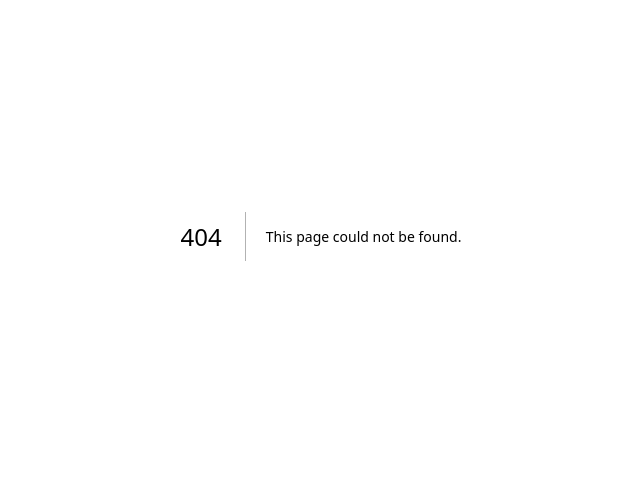
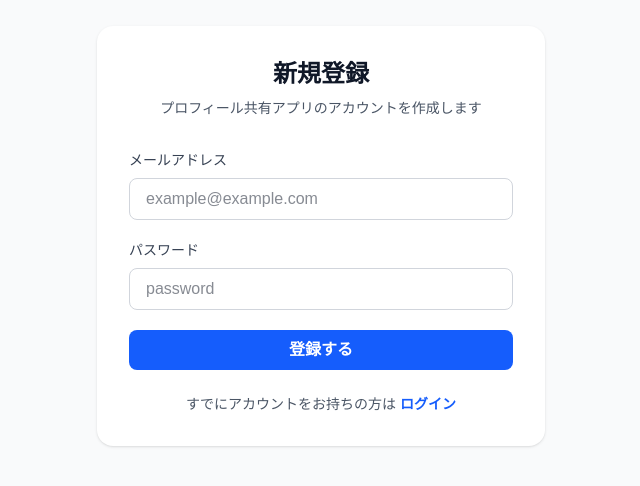
Before and after one commit to kazu0801-b/profile-app, a Next.js app: page /signup in a window 1280 px wide. Before the commit this address had no page. Shown: the part 164-650 px from the top of the page, without its empty margins (319-959 px from the left). Built offline with nearby package versions, Linux system fonts and the light colour scheme.

Commit message:
feat: add auth pages

```diff
--- /dev/null
+++ b/src/app/login/page.tsx
@@ -0,0 +1,65 @@
+import Link from 'next/link'
+
+export default function LoginPage() {
+  return (
+    <main className="flex min-h-screen items-center justify-center bg-gray-50 px-4">
+      <div className="w-full max-w-md rounded-2xl bg-white p-8 shadow">
+        <h1 className="text-center text-2xl font-bold text-gray-900">
+          ログイン
+        </h1>
+
+        <p className="mt-2 text-center text-sm text-gray-600">
+          プロフィール共有アプリにログインします
+        </p>
+
+        <form className="mt-8 space-y-5">
+          <div>
+            <label
+              htmlFor="email"
+              className="block text-sm font-medium text-gray-700"
+            >
+              メールアドレス
+            </label>
+            <input
+              id="email"
+              name="email"
+              type="email"
+              className="mt-2 w-full rounded-lg border border-gray-300 px-4 py-2 text-gray-900 outline-none focus:border-blue-500"
+              placeholder="example@example.com"
+            />
+          </div>
+
+          <div>
+            <label
+              htmlFor="password"
+              className="block text-sm font-medium text-gray-700"
+            >
+              パスワード
+            </label>
+            <input
+              id="password"
+              name="password"
+              type="password"
+              className="mt-2 w-full rounded-lg border border-gray-300 px-4 py-2 text-gray-900 outline-none focus:border-blue-500"
+              placeholder="password"
+            />
+          </div>
+
+          <button
+            type="submit"
+            className="w-full rounded-lg bg-blue-600 px-4 py-2 font-semibold text-white hover:bg-blue-700"
+          >
+            ログイン
+          </button>
+        </form>
+
+        <p className="mt-6 text-center text-sm text-gray-600">
+          アカウントをお持ちでない方は{' '}
+          <Link href="/signup" className="font-semibold text-blue-600">
+            新規登録
+          </Link>
+        </p>
+      </div>
+    </main>
+  )
+}
--- /dev/null
+++ b/src/app/signup/page.tsx
@@ -0,0 +1,65 @@
+import Link from 'next/link'
+
+export default function SignupPage() {
+  return (
+    <main className="flex min-h-screen items-center justify-center bg-gray-50 px-4">
+      <div className="w-full max-w-md rounded-2xl bg-white p-8 shadow">
+        <h1 className="text-center text-2xl font-bold text-gray-900">
+          新規登録
+        </h1>
+
+        <p className="mt-2 text-center text-sm text-gray-600">
+          プロフィール共有アプリのアカウントを作成します
+        </p>
+
+        <form className="mt-8 space-y-5">
+          <div>
+            <label
+              htmlFor="email"
+              className="block text-sm font-medium text-gray-700"
+            >
+              メールアドレス
+            </label>
+            <input
+              id="email"
+              name="email"
+              type="email"
+              className="mt-2 w-full rounded-lg border border-gray-300 px-4 py-2 text-gray-900 outline-none focus:border-blue-500"
+              placeholder="example@example.com"
+            />
+          </div>
+
+          <div>
+            <label
+              htmlFor="password"
+              className="block text-sm font-medium text-gray-700"
+            >
+              パスワード
+            </label>
+            <input
+              id="password"
+              name="password"
+              type="password"
+              className="mt-2 w-full rounded-lg border border-gray-300 px-4 py-2 text-gray-900 outline-none focus:border-blue-500"
+              placeholder="password"
+            />
+          </div>
+
+          <button
+            type="submit"
+            className="w-full rounded-lg bg-blue-600 px-4 py-2 font-semibold text-white hover:bg-blue-700"
+          >
+            登録する
+          </button>
+        </form>
+
+        <p className="mt-6 text-center text-sm text-gray-600">
+          すでにアカウントをお持ちの方は{' '}
+          <Link href="/login" className="font-semibold text-blue-600">
+            ログイン
+          </Link>
+        </p>
+      </div>
+    </main>
+  )
+}
```
